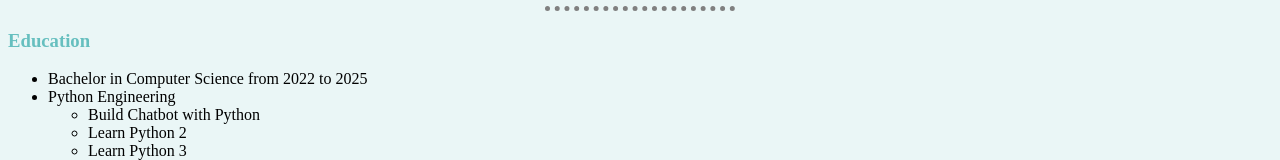
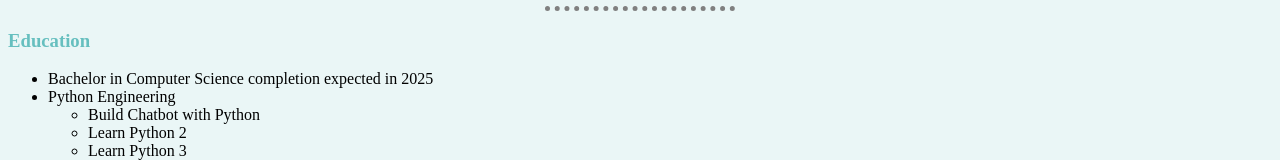
Before and after one commit to Yrishe/CV, a plain HTML site: page index.html in a window 1280 px wide. Shown: the part 220-380 px from the top of the page. Drawn offline with Linux system fonts and the light colour scheme.

Commit message:
line changed

```diff
--- a/index.html
+++ b/index.html
@@ -26,7 +26,7 @@
     <hr size="1">
     <h3>Education</h3>
     <ul>
-        <li>Bachelor in Computer Science from 2022 to 2025</li>
+        <li>Bachelor in Computer Science completion expected in 2025</li>
         <li>Python Engineering
             <ul>
                 <li>Build Chatbot with Python</li>
```
